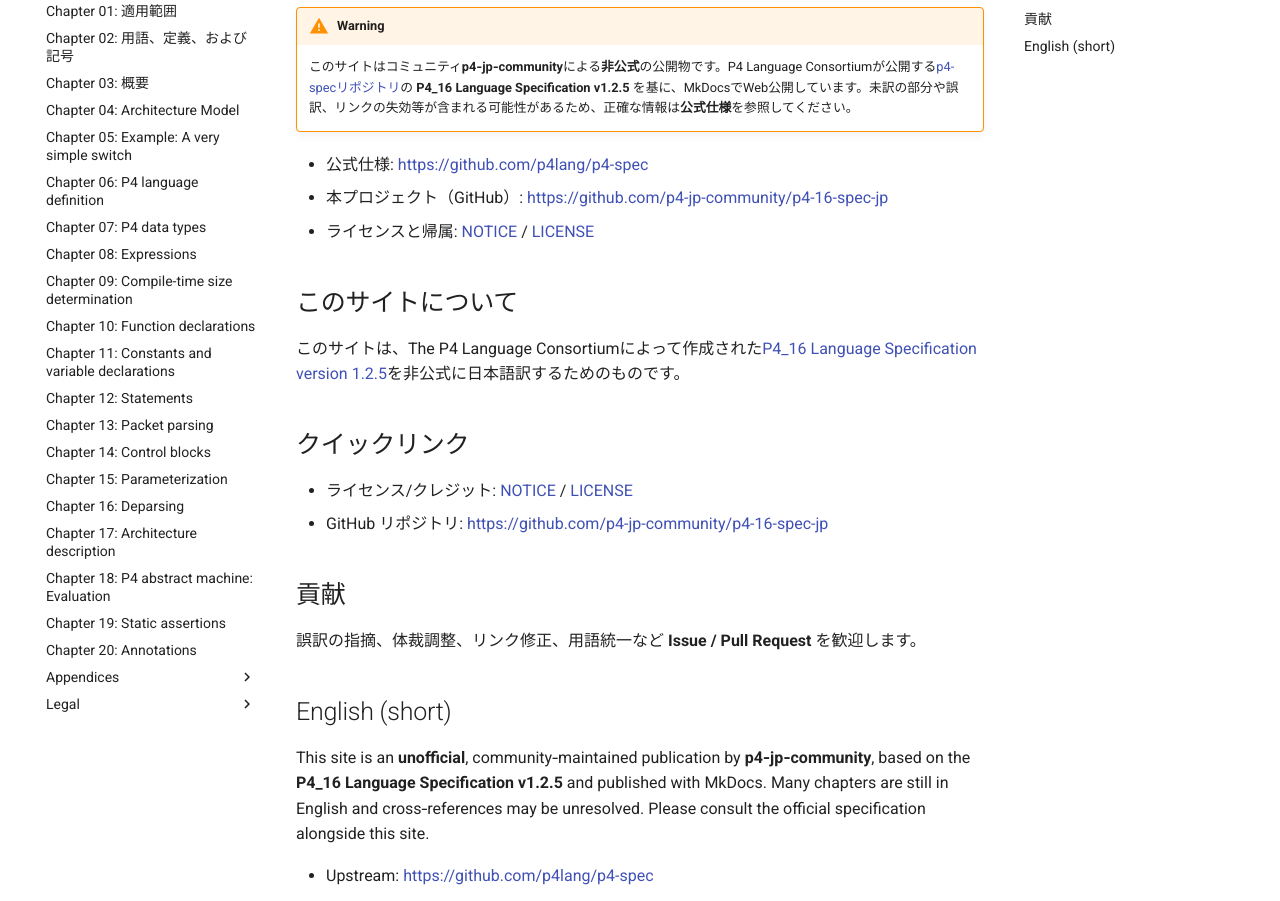
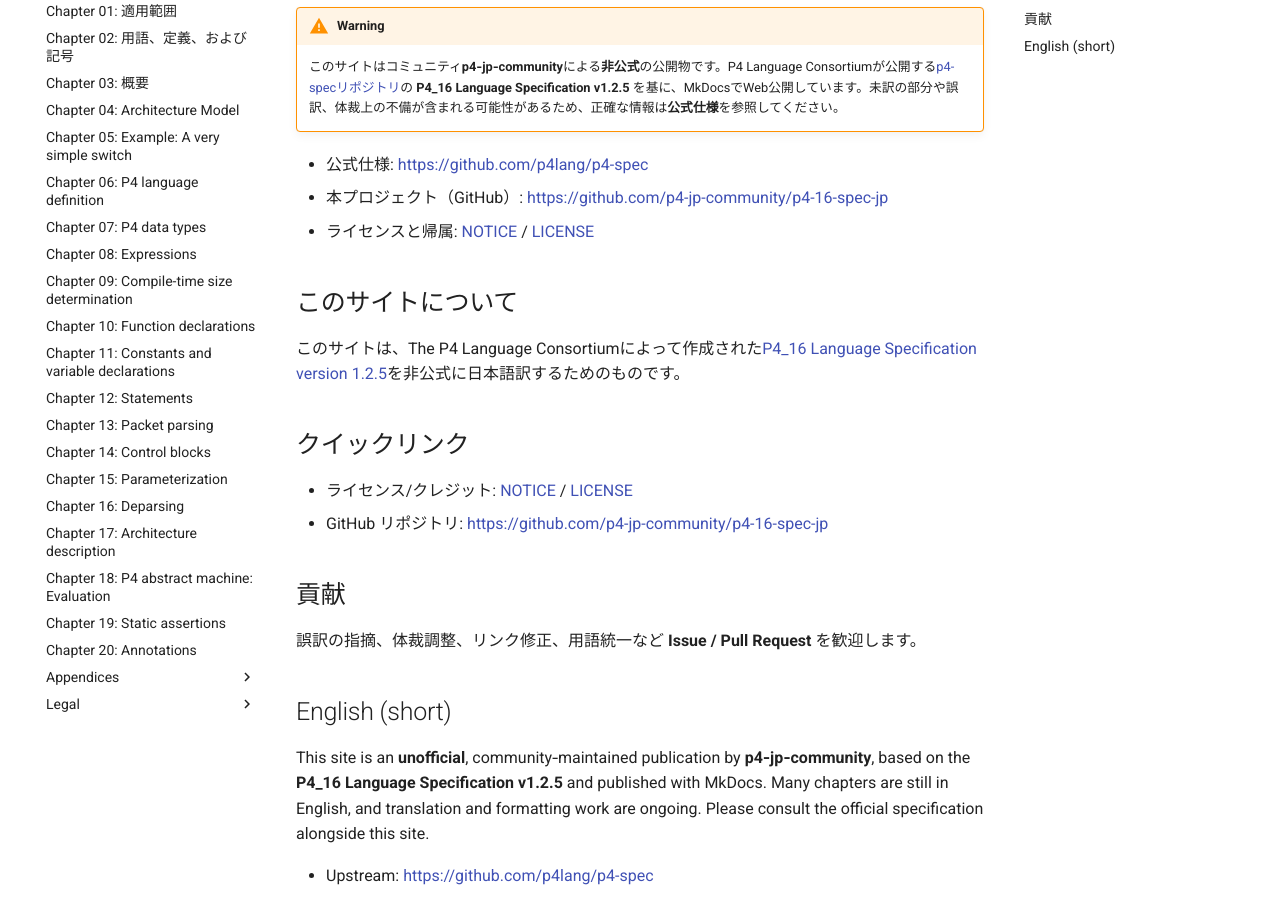
Before and after one commit to p4-jp-community/p4-16-spec-jp, an MkDocs documentation site: the page built from docs/index.md, in a window 1280 px wide. Shown: the part 393-1294 px from the top of the page. Built offline with MkDocs 1.6.1 and Material for MkDocs 9.7.7, drawn with Linux system fonts in a browser that asks for light colours; comment, search, counter and statistics services are not loaded.

Commit message:
公開説明文とREADME構成情報の更新

```diff
--- a/docs/index.md
+++ b/docs/index.md
@@ -1,7 +1,7 @@
 # P4_16 Language Specification — 非公式日本語訳
 
 !!! warning
-    このサイトはコミュニティ**p4‑jp‑community**による**非公式**の公開物です。P4 Language Consortiumが公開する[p4-specリポジトリ](https://github.com/p4lang/p4-spec/tree/main/p4-16/spec)の **P4_16 Language Specification v1.2.5** を基に、MkDocsでWeb公開しています。未訳の部分や誤訳、リンクの失効等が含まれる可能性があるため、正確な情報は**公式仕様**を参照してください。
+    このサイトはコミュニティ**p4‑jp‑community**による**非公式**の公開物です。P4 Language Consortiumが公開する[p4-specリポジトリ](https://github.com/p4lang/p4-spec/tree/main/p4-16/spec)の **P4_16 Language Specification v1.2.5** を基に、MkDocsでWeb公開しています。未訳の部分や誤訳、体裁上の不備が含まれる可能性があるため、正確な情報は**公式仕様**を参照してください。
 
 - 公式仕様: [https://github.com/p4lang/p4-spec](https://github.com/p4lang/p4-spec)
 - 本プロジェクト（GitHub）: [https://github.com/p4-jp-community/p4-16-spec-jp](https://github.com/p4-jp-community/p4-16-spec-jp)
@@ -23,7 +23,7 @@
 
 ## English (short)
 
-This site is an **unofficial**, community‑maintained publication by **p4‑jp‑community**, based on the **P4_16 Language Specification v1.2.5** and published with MkDocs. Many chapters are still in English and cross‑references may be unresolved. Please consult the official specification alongside this site.
+This site is an **unofficial**, community‑maintained publication by **p4‑jp‑community**, based on the **P4_16 Language Specification v1.2.5** and published with MkDocs. Many chapters are still in English, and translation and formatting work are ongoing. Please consult the official specification alongside this site.
 
 - Upstream: [https://github.com/p4lang/p4-spec](https://github.com/p4lang/p4-spec)
 - Project: [https://github.com/p4-jp-community/p4-16-spec-jp](https://github.com/p4-jp-community/p4-16-spec-jp)
```
Also changed, not shown: NOTICE.md (+1 -1 lines), README.md (+9 -3 lines), docs/notice.md (+1 -1 lines).
